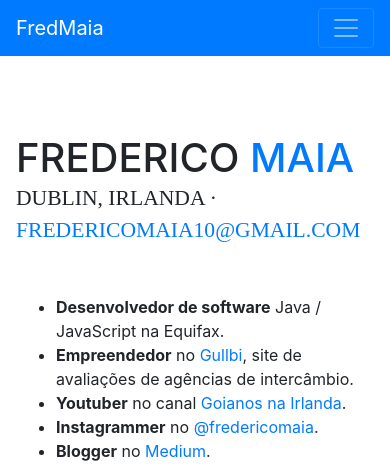
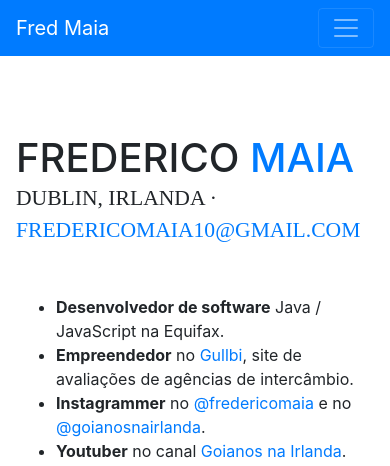
Before and after one commit to fredmaiaarantes/fredmaiaarantes.github.io, a website with bundled scripts: page index.html in a window 390 px wide. Shown: the top 466 px of the page. Built offline with nearby package versions, Linux system fonts and the light colour scheme; a web font is replaced by a local one.

Commit message:
Novo layout

```diff
--- a/index.html
+++ b/index.html
@@ -29,7 +29,7 @@
 
     <nav class="navbar navbar-expand-lg navbar-dark bg-primary fixed-top" id="sideNav">
       <a class="navbar-brand js-scroll-trigger" href="#page-top">
-        <span class="d-block d-lg-none">FredMaia</span>
+        <span class="d-block d-lg-none">Fred Maia</span>
         <span class="d-none d-lg-block">
           <img class="img-fluid img-profile rounded-circle mx-auto mb-2"
             src="http://res.cloudinary.com/fred-maia/image/upload/e_grayscale,q_100/v1524768215/frederico.jpg"
@@ -76,10 +76,11 @@
                   <b>Empreendedor</b> no <a href="https://gullbi.com" target="_blank">Gullbi</a>, site de avaliações de agências de intercâmbio.
               </li>
               <li>
-                  <b>Youtuber</b> no canal <a href="https://youtube.com/GoianosnaIrlanda" target="_blank">Goianos na Irlanda</a>.
+                  <b>Instagrammer</b> no <a href="https://instagram.com/fredericomaia" target="_blank">@fredericomaia</a> e no
+                  <a href="https://instagram.com/goianosnairlanda" target="_blank">@goianosnairlanda</a>.
               </li>
               <li>
-                  <b>Instagrammer</b> no <a href="https://instagram.com/fredericomaia" target="_blank">@fredericomaia</a>.
+                  <b>Youtuber</b> no canal <a href="https://youtube.com/GoianosnaIrlanda" target="_blank">Goianos na Irlanda</a>.
               </li>
               <li>
                   <b>Blogger</b> no <a href="https://medium.com/fred-maia" target="_blank">Medium</a>.
```
